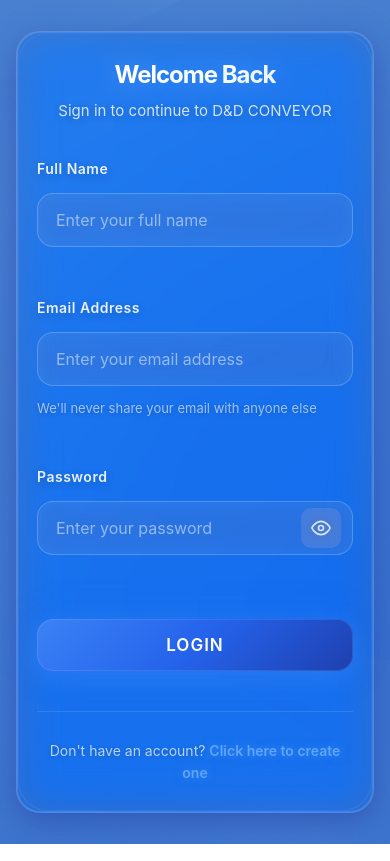
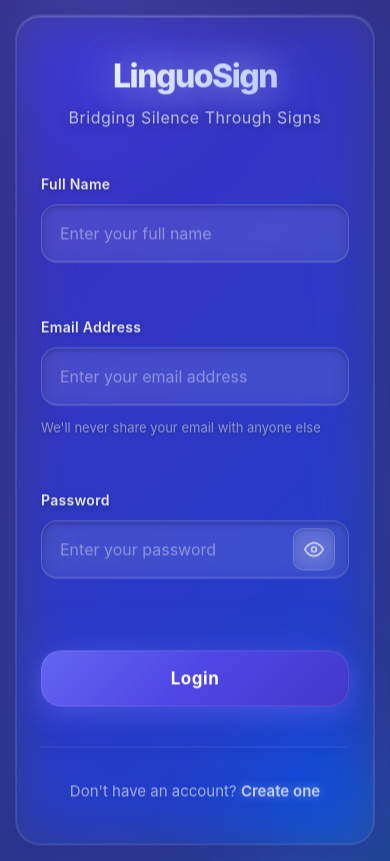
Before and after one commit to Murphy-24/DnD-conveyor, a React (Vite) app: page / in a window 390 px wide. Built offline with nearby package versions, Linux system fonts and the light colour scheme.

Commit message:
Redesign login page: LinguoSign branding with futuristic glassmorphic design

```diff
--- a/src/components/Login.css
+++ b/src/components/Login.css
@@ -1,6 +1,6 @@
 /**
- * Login Page Styles - Modern, accessible, and responsive
- * Glassmorphism design with blue tech theme
+ * LinguoSign Login Page - Futuristic Glassmorphic Design
+ * Premium assistive-tech focused UI
  */
 
 .login-container {
@@ -11,9 +11,10 @@
   padding: 24px;
   position: relative;
   overflow: hidden;
-  background: #0a0e27;
+  background: #0a0a1a;
 }
 
+/* Animated Gradient Background */
 .login-background {
   position: absolute;
   top: 0;
@@ -27,72 +28,82 @@
 .login-background-gradient {
   width: 100%;
   height: 100%;
-  background: linear-gradient(135deg, #1e3a8a 0%, #3b82f6 25%, #60a5fa 50%, #3b82f6 75%, #1e40af 100%);
-  opacity: 0.8;
-  animation: gradientShift 20s ease infinite;
+  background: linear-gradient(135deg, #0f172a 0%, #1e1b4b 25%, #312e81 50%, #1e3a8a 75%, #0c4a6e 100%);
+  position: relative;
+  animation: gradientFlow 20s ease infinite;
   background-size: 400% 400%;
-  position: relative;
 }
 
+/* Animated Light Blobs */
 .login-background-gradient::before {
   content: '';
   position: absolute;
-  top: -50%;
-  left: -50%;
-  width: 200%;
-  height: 200%;
-  background: radial-gradient(circle, rgba(59, 130, 246, 0.3) 0%, transparent 70%);
-  animation: rotate 30s linear infinite;
+  top: -30%;
+  left: -20%;
+  width: 60%;
+  height: 60%;
+  background: radial-gradient(circle, rgba(99, 102, 241, 0.4) 0%, transparent 70%);
+  border-radius: 50%;
+  animation: blobFloat 15s ease-in-out infinite;
+  filter: blur(60px);
 }
 
 .login-background-gradient::after {
   content: '';
   position: absolute;
-  top: 50%;
-  right: -30%;
-  width: 100%;
-  height: 100%;
-  background: radial-gradient(circle, rgba(96, 165, 250, 0.4) 0%, transparent 70%);
-  animation: rotate 25s linear infinite reverse;
+  bottom: -20%;
+  right: -15%;
+  width: 50%;
+  height: 50%;
+  background: radial-gradient(circle, rgba(14, 165, 233, 0.4) 0%, transparent 70%);
+  border-radius: 50%;
+  animation: blobFloat 18s ease-in-out infinite reverse;
+  filter: blur(60px);
 }
 
-@keyframes gradientShift {
-  0% {
+@keyframes gradientFlow {
+  0%, 100% {
     background-position: 0% 50%;
   }
   50% {
     background-position: 100% 50%;
   }
-  100% {
-    background-position: 0% 50%;
+}
+
+@keyframes blobFloat {
+  0%, 100% {
+    transform: translate(0, 0) scale(1);
+    opacity: 0.6;
+  }
+  33% {
+    transform: translate(30px, -30px) scale(1.1);
+    opacity: 0.8;
+  }
+  66% {
+    transform: translate(-20px, 20px) scale(0.9);
+    opacity: 0.7;
   }
 }
 
-@keyframes rotate {
-  0% {
-    transform: rotate(0deg);
-  }
-  100% {
-    transform: rotate(360deg);
-  }
-}
-
+/* Glassmorphic Card */
 .login-card {
   width: 100%;
-  max-width: 600px;
-  background: rgba(30, 58, 138, 0.15);
-  backdrop-filter: blur(20px) saturate(180%);
-  -webkit-backdrop-filter: blur(20px) saturate(180%);
+  max-width: 520px;
+  background: rgba(255, 255, 255, 0.05);
+  backdrop-filter: blur(30px) saturate(180%);
+  -webkit-backdrop-filter: blur(30px) saturate(180%);
   border-radius: 32px;
-  padding: 56px 48px;
+  padding: 64px 56px;
   box-shadow:
     0 8px 32px 0 rgba(31, 38, 135, 0.37),
-    inset 0 0 0 1px rgba(255, 255, 255, 0.1),
-    0 0 60px rgba(59, 130, 246, 0.3);
+    inset 0 1px 0 0 rgba(255, 255, 255, 0.15),
+    0 0 0 1px rgba(255, 255, 255, 0.1),
+    0 0 80px rgba(99, 102, 241, 0.2);
   position: relative;
   z-index: 1;
-  animation: slideUp 0.6s ease-out, glow 3s ease-in-out infinite;
-  border: 1px solid rgba(255, 255, 255, 0.18);
+  animation: cardFloat 6s ease-in-out infinite, cardGlow 4s ease-in-out infinite;
+  border: 1px solid rgba(255, 255, 255, 0.1);
+  overflow: hidden;
 }
 
 .login-card::before {
@@ -101,45 +112,50 @@
   top: 0;
   left: 0;
   right: 0;
-  bottom: 0;
-  border-radius: 32px;
-  padding: 2px;
-  background: linear-gradient(135deg, rgba(59, 130, 246, 0.4), rgba(96, 165, 250, 0.2), rgba(59, 130, 246, 0.4));
-  -webkit-mask: linear-gradient(#fff 0 0) content-box, linear-gradient(#fff 0 0);
-  -webkit-mask-composite: xor;
-  mask-composite: exclude;
-  animation: borderGlow 4s ease-in-out infinite;
-  pointer-events: none;
+  height: 1px;
+  background: linear-gradient(90deg, transparent, rgba(255, 255, 255, 0.3), transparent);
+  animation: shimmer 3s ease-in-out infinite;
 }
 
-@keyframes borderGlow {
+@keyframes cardFloat {
   0%, 100% {
-    opacity: 0.5;
+    transform: translateY(0px);
+  }
+  50% {
+    transform: translateY(-10px);
+  }
+}
+
+@keyframes cardGlow {
+  0%, 100% {
+    box-shadow:
+      0 8px 32px 0 rgba(31, 38, 135, 0.37),
+      inset 0 1px 0 0 rgba(255, 255, 255, 0.15),
+      0 0 0 1px rgba(255, 255, 255, 0.1),
+      0 0 80px rgba(99, 102, 241, 0.2);
+  }
+  50% {
+    box-shadow:
+      0 8px 32px 0 rgba(31, 38, 135, 0.5),
+      inset 0 1px 0 0 rgba(255, 255, 255, 0.2),
+      0 0 0 1px rgba(255, 255, 255, 0.15),
+      0 0 100px rgba(99, 102, 241, 0.4);
+  }
+}
+
+@keyframes shimmer {
+  0%, 100% {
+    opacity: 0.3;
   }
   50% {
     opacity: 1;
   }
 }
 
-@keyframes glow {
-  0%, 100% {
-    box-shadow:
-      0 8px 32px 0 rgba(31, 38, 135, 0.37),
-      inset 0 0 0 1px rgba(255, 255, 255, 0.1),
-      0 0 60px rgba(59, 130, 246, 0.3);
-  }
-  50% {
-    box-shadow:
-      0 8px 32px 0 rgba(31, 38, 135, 0.5),
-      inset 0 0 0 1px rgba(255, 255, 255, 0.2),
-      0 0 80px rgba(59, 130, 246, 0.5);
-  }
-}
-
 @keyframes slideUp {
   from {
     opacity: 0;
-    transform: translateY(20px);
+    transform: translateY(30px);
   }
   to {
     opacity: 1;
@@ -147,110 +163,134 @@
   }
 }
 
+.login-card {
+  animation: slideUp 0.8s ease-out, cardFloat 6s ease-in-out infinite, cardGlow 4s ease-in-out infinite;
+}
+
+/* Header Section */
 .login-header {
   text-align: center;
-  margin-bottom: 40px;
+  margin-bottom: 48px;
 }
 
 .login-title {
-  font-size: 42px;
-  font-weight: 700;
-  background: linear-gradient(135deg, #ffffff 0%, #e0e7ff 50%, #c7d2fe 100%);
+  font-size: 48px;
+  font-weight: 800;
+  background: linear-gradient(135deg, #ffffff 0%, #e0e7ff 30%, #c7d2fe 60%, #a5b4fc 100%);
   -webkit-background-clip: text;
   -webkit-text-fill-color: transparent;
   background-clip: text;
   margin: 0 0 12px 0;
-  letter-spacing: -1px;
-  text-shadow: 0 0 30px rgba(255, 255, 255, 0.3);
-  animation: titleGlow 2s ease-in-out infinite;
+  letter-spacing: -1.5px;
+  text-shadow: 0 0 40px rgba(199, 210, 254, 0.5);
+  animation: titlePulse 3s ease-in-out infinite;
+  font-family: -apple-system, BlinkMacSystemFont, 'Segoe UI', 'Roboto', 'Oxygen', 'Ubuntu', sans-serif;
 }
 
-@keyframes titleGlow {
+@keyframes titlePulse {
   0%, 100% {
-    filter: brightness(1);
+    filter: brightness(1) drop-shadow(0 0 20px rgba(199, 210, 254, 0.3));
   }
   50% {
-    filter: brightness(1.2);
+    filter: brightness(1.15) drop-shadow(0 0 30px rgba(199, 210, 254, 0.6));
   }
 }
 
 .login-subtitle {
-  font-size: 17px;
-  color: rgba(255, 255, 255, 0.8);
+  font-size: 18px;
+  color: rgba(255, 255, 255, 0.7);
   margin: 0;
   font-weight: 400;
-  text-shadow: 0 2px 10px rgba(0, 0, 0, 0.2);
+  letter-spacing: 0.5px;
+  text-shadow: 0 2px 10px rgba(0, 0, 0, 0.3);
+  font-family: -apple-system, BlinkMacSystemFont, 'Segoe UI', 'Roboto', 'Oxygen', 'Ubuntu', sans-serif;
 }
 
+/* Form Styles */
 .login-form {
   display: flex;
   flex-direction: column;
-  gap: 24px;
+  gap: 28px;
 }
 
 .form-group {
   display: flex;
   flex-direction: column;
-  gap: 8px;
+  gap: 10px;
+  position: relative;
 }
 
 .form-label {
   font-size: 14px;
   font-weight: 600;
   color: rgba(255, 255, 255, 0.9);
-  margin-bottom: 8px;
+  margin-bottom: 2px;
   display: block;
-  text-shadow: 0 2px 10px rgba(0, 0, 0, 0.2);
-  letter-spacing: 0.5px;
+  text-shadow: 0 1px 5px rgba(0, 0, 0, 0.3);
+  letter-spacing: 0.3px;
+  transition: all 0.3s ease;
+  font-family: -apple-system, BlinkMacSystemFont, 'Segoe UI', 'Roboto', 'Oxygen', 'Ubuntu', sans-serif;
 }
 
+.form-group:focus-within .form-label {
+  color: rgba(199, 210, 254, 1);
+  transform: translateX(4px);
+}
+
+/* Glassmorphic Input Fields */
 .form-input {
   width: 100%;
-  padding: 16px 20px;
+  padding: 18px 20px;
   font-size: 16px;
   line-height: 1.5;
   color: #ffffff;
-  background: rgba(255, 255, 255, 0.08);
+  background: rgba(255, 255, 255, 0.06);
   backdrop-filter: blur(10px);
-  border: 1px solid rgba(255, 255, 255, 0.2);
+  border: 1px solid rgba(255, 255, 255, 0.15);
   border-radius: 16px;
-  transition: all 0.3s ease;
+  transition: all 0.4s cubic-bezier(0.4, 0, 0.2, 1);
   font-family: inherit;
   box-sizing: border-box;
+  box-shadow:
+    inset 0 2px 4px rgba(0, 0, 0, 0.2),
+    inset 0 -1px 0 rgba(255, 255, 255, 0.1),
+    0 1px 0 rgba(255, 255, 255, 0.05);
 }
 
 .form-input::placeholder {
-  color: rgba(255, 255, 255, 0.5);
+  color: rgba(255, 255, 255, 0.4);
+  font-weight: 400;
 }
 
 .form-input:hover {
-  background: rgba(255, 255, 255, 0.12);
-  border-color: rgba(96, 165, 250, 0.5);
+  background: rgba(255, 255, 255, 0.08);
+  border-color: rgba(199, 210, 254, 0.4);
+  box-shadow:
+    inset 0 2px 4px rgba(0, 0, 0, 0.2),
+    inset 0 -1px 0 rgba(255, 255, 255, 0.15),
+    0 1px 0 rgba(255, 255, 255, 0.1),
+    0 4px 20px rgba(99, 102, 241, 0.15);
   transform: translateY(-2px);
-  box-shadow: 0 4px 20px rgba(59, 130, 246, 0.2);
 }
 
 .form-input:focus {
   outline: none;
-  background: rgba(255, 255, 255, 0.15);
-  border-color: #60a5fa;
+  background: rgba(255, 255, 255, 0.1);
+  border-color: rgba(199, 210, 254, 0.6);
   box-shadow:
-    0 0 0 4px rgba(59, 130, 246, 0.2),
-    0 8px 30px rgba(59, 130, 246, 0.3);
+    inset 0 2px 4px rgba(0, 0, 0, 0.2),
+    inset 0 -1px 0 rgba(255, 255, 255, 0.2),
+    0 0 0 4px rgba(99, 102, 241, 0.2),
+    0 8px 30px rgba(99, 102, 241, 0.3),
+    0 0 40px rgba(199, 210, 254, 0.2);
   transform: translateY(-2px);
 }
 
 .form-input:focus-visible {
-  outline: 2px solid #667eea;
-  outline-offset: 2px;
+  outline: none;
 }
 
-.form-input:disabled {
-  background: #f1f5f9;
-  color: #94a3b8;
-  cursor: not-allowed;
-}
-
+/* Password Input Wrapper */
 .password-input-wrapper {
   position: relative;
   display: flex;
@@ -258,79 +298,90 @@
 }
 
 .password-input {
-  padding-right: 48px;
+  padding-right: 56px;
 }
 
+/* Glass-style Password Toggle */
 .password-toggle {
   position: absolute;
-  right: 12px;
-  background: rgba(255, 255, 255, 0.1);
-  border: none;
+  right: 14px;
+  background: rgba(255, 255, 255, 0.08);
+  backdrop-filter: blur(10px);
+  border: 1px solid rgba(255, 255, 255, 0.15);
   cursor: pointer;
   padding: 10px;
   display: flex;
   align-items: center;
   justify-content: center;
-  color: rgba(255, 255, 255, 0.8);
+  color: rgba(255, 255, 255, 0.7);
   border-radius: 10px;
-  transition: all 0.3s ease;
+  transition: all 0.3s cubic-bezier(0.4, 0, 0.2, 1);
   z-index: 1;
-  backdrop-filter: blur(10px);
+  box-shadow: inset 0 1px 2px rgba(0, 0, 0, 0.2);
 }
 
 .password-toggle:hover {
-  color: #ffffff;
-  background: rgba(96, 165, 250, 0.3);
+  color: rgba(199, 210, 254, 1);
+  background: rgba(199, 210, 254, 0.15);
+  border-color: rgba(199, 210, 254, 0.4);
   transform: scale(1.1);
-  box-shadow: 0 4px 15px rgba(59, 130, 246, 0.4);
-}
-
-.password-toggle:focus {
-  outline: none;
-  box-shadow: 0 0 0 3px rgba(102, 126, 234, 0.1);
+  box-shadow:
+    inset 0 1px 2px rgba(0, 0, 0, 0.2),
+    0 4px 15px rgba(99, 102, 241, 0.3);
 }
 
 .password-toggle:active {
   transform: scale(0.95);
 }
 
+.password-toggle:focus {
+  outline: none;
+  box-shadow:
+    inset 0 1px 2px rgba(0, 0, 0, 0.2),
+    0 0 0 3px rgba(99, 102, 241, 0.3);
+}
+
+/* Helper and Error Text */
 .form-helper {
   font-size: 13px;
-  color: rgba(255, 255, 255, 0.6);
-  margin-top: 6px;
-  text-shadow: 0 1px 5px rgba(0, 0, 0, 0.2);
+  color: rgba(255, 255, 255, 0.5);
+  margin-top: 4px;
+  text-shadow: 0 1px 3px rgba(0, 0, 0, 0.3);
+  font-family: -apple-system, BlinkMacSystemFont, 'Segoe UI', 'Roboto', 'Oxygen', 'Ubuntu', sans-serif;
 }
 
 .form-error {
   font-size: 13px;
   color: #fca5a5;
-  margin-top: 6px;
+  margin-top: 4px;
   min-height: 18px;
   display: block;
-  text-shadow: 0 1px 5px rgba(239, 68, 68, 0.3);
+  text-shadow: 0 1px 5px rgba(239, 68, 68, 0.4);
+  font-family: -apple-system, BlinkMacSystemFont, 'Segoe UI', 'Roboto', 'Oxygen', 'Ubuntu', sans-serif;
 }
 
+/* Premium Login Button */
 .login-button {
   width: 100%;
-  padding: 18px 24px;
+  padding: 20px 24px;
   font-size: 17px;
-  font-weight: 600;
+  font-weight: 700;
   color: #ffffff;
-  background: linear-gradient(135deg, #3b82f6 0%, #2563eb 50%, #1e40af 100%);
+  background: linear-gradient(135deg, #6366f1 0%, #4f46e5 50%, #4338ca 100%);
   border: none;
-  border-radius: 16px;
+  border-radius: 20px;
   cursor: pointer;
-  transition: all 0.3s ease;
-  margin-top: 12px;
+  transition: all 0.4s cubic-bezier(0.4, 0, 0.2, 1);
+  margin-top: 16px;
   box-shadow:
-    0 8px 25px rgba(59, 130, 246, 0.4),
+    0 8px 25px rgba(99, 102, 241, 0.4),
     0 0 0 1px rgba(255, 255, 255, 0.1) inset,
-    0 0 40px rgba(59, 130, 246, 0.2);
-  font-family: inherit;
+    0 0 50px rgba(99, 102, 241, 0.3);
+  font-family: -apple-system, BlinkMacSystemFont, 'Segoe UI', 'Roboto', 'Oxygen', 'Ubuntu', sans-serif;
   position: relative;
   overflow: hidden;
-  text-transform: uppercase;
-  letter-spacing: 1px;
+  text-transform: none;
+  letter-spacing: 0.5px;
 }
 
 .login-button::before {
@@ -341,7 +392,7 @@
   width: 100%;
   height: 100%;
   background: linear-gradient(90deg, transparent, rgba(255, 255, 255, 0.3), transparent);
-  transition: left 0.5s ease;
+  transition: left 0.6s ease;
 }
 
 .login-button:hover::before {
@@ -349,71 +400,76 @@
 }
 
 .login-button:hover {
-  transform: translateY(-3px);
+  transform: translateY(-4px);
   box-shadow:
-    0 12px 35px rgba(59, 130, 246, 0.5),
+    0 12px 35px rgba(99, 102, 241, 0.5),
     0 0 0 1px rgba(255, 255, 255, 0.2) inset,
-    0 0 60px rgba(59, 130, 246, 0.4);
-  background: linear-gradient(135deg, #60a5fa 0%, #3b82f6 50%, #2563eb 100%);
+    0 0 70px rgba(99, 102, 241, 0.5);
+  background: linear-gradient(135deg, #818cf8 0%, #6366f1 50%, #4f46e5 100%);
 }
 
 .login-button:active {
-  transform: translateY(-1px);
+  transform: translateY(-2px);
 }
 
 .login-button:focus {
   outline: none;
   box-shadow:
-    0 0 0 4px rgba(59, 130, 246, 0.4),
-    0 8px 25px rgba(59, 130, 246, 0.4),
-    0 0 40px rgba(59, 130, 246, 0.3);
+    0 0 0 4px rgba(99, 102, 241, 0.4),
+    0 8px 25px rgba(99, 102, 241, 0.4),
+    0 0 50px rgba(99, 102, 241, 0.4);
 }
 
 .login-button:disabled {
-  opacity: 0.6;
+  opacity: 0.5;
   cursor: not-allowed;
   transform: none;
 }
 
+/* Footer Section */
 .login-footer {
   margin-top: 40px;
   text-align: center;
-  padding-top: 28px;
+  padding-top: 32px;
   border-top: 1px solid rgba(255, 255, 255, 0.1);
 }
 
 .login-footer-text {
-  font-size: 14px;
-  color: rgba(255, 255, 255, 0.7);
+  font-size: 15px;
+  color: rgba(255, 255, 255, 0.6);
   margin: 0;
   line-height: 1.6;
-  text-shadow: 0 1px 5px rgba(0, 0, 0, 0.2);
+  font-family: -apple-system, BlinkMacSystemFont, 'Segoe UI', 'Roboto', 'Oxygen', 'Ubuntu', sans-serif;
 }
 
+/* Glowing Signup Link */
 .login-link {
-  color: #60a5fa;
+  color: #c7d2fe;
   text-decoration: none;
   font-weight: 600;
-  transition: all 0.3s ease;
+  transition: all 0.4s cubic-bezier(0.4, 0, 0.2, 1);
   position: relative;
-  text-shadow: 0 0 10px rgba(96, 165, 250, 0.5);
+  text-shadow: 0 0 10px rgba(199, 210, 254, 0.5);
+  display: inline-block;
 }
 
 .login-link::after {
   content: '';
   position: absolute;
-  bottom: -2px;
+  bottom: -3px;
   left: 0;
   width: 0;
   height: 2px;
-  background: linear-gradient(90deg, #60a5fa, #3b82f6);
-  transition: width 0.3s ease;
-  box-shadow: 0 0 10px rgba(96, 165, 250, 0.8);
+  background: linear-gradient(90deg, #c7d2fe, #818cf8, #6366f1);
+  transition: width 0.4s cubic-bezier(0.4, 0, 0.2, 1);
+  box-shadow: 0 0 10px rgba(199, 210, 254, 0.8);
+  border-radius: 2px;
 }
 
 .login-link:hover {
-  color: #93c5fd;
-  text-shadow: 0 0 15px rgba(96, 165, 250, 0.8);
+  color: #e0e7ff;
+  text-shadow: 0 0 20px rgba(199, 210, 254, 0.9);
+  transform: translateY(-2px);
 }
 
 .login-link:hover::after {
@@ -421,13 +477,15 @@
 }
 
 .login-link:focus {
-  outline: 2px solid #667eea;
-  outline-offset: 2px;
-  border-radius: 2px;
+  outline: none;
+  box-shadow: 0 0 0 3px rgba(99, 102, 241, 0.3);
+  border-radius: 4px;
+  padding: 2px 4px;
+  margin: -2px -4px;
 }
 
 .login-link:active {
-  color: #5568d3;
+  color: #a5b4fc;
 }
 
 /* Responsive Design */
@@ -437,73 +495,50 @@
   }
 
   .login-card {
-    padding: 40px 28px;
+    padding: 48px 32px;
     border-radius: 24px;
     max-width: 100%;
+  }
+
+  .login-title {
+    font-size: 36px;
+  }
+
+  .login-subtitle {
+    font-size: 16px;
+  }
+
+  .form-input {
+    font-size: 16px;
+    padding: 16px 18px;
+  }
+
+  .login-button {
+    padding: 18px 20px;
+  }
+}
+
+@media (max-width: 480px) {
+  .login-card {
+    padding: 40px 24px;
   }
 
   .login-title {
     font-size: 32px;
   }
 
-  .login-subtitle {
-    font-size: 15px;
-  }
-
-  .form-input {
-    font-size: 16px; /* Prevents zoom on iOS */
-    padding: 14px 18px;
-  }
-
-  .login-button {
-    padding: 16px 20px;
+  .login-form {
+    gap: 24px;
   }
 }
 
-@media (max-width: 480px) {
-  .login-card {
-    padding: 28px 20px;
-  }
-
+/* Reduced Motion Support */
+@media (prefers-reduced-motion: reduce) {
+  .login-background-gradient,
+  .login-background-gradient::before,
+  .login-background-gradient::after,
+  .login-card,
   .login-title {
-    font-size: 24px;
-  }
-
-  .login-form {
-    gap: 20px;
-  }
-}
-
-/* High contrast mode support */
-@media (prefers-contrast: high) {
-  .login-card {
-    background: #ffffff;
-    border: 2px solid #000000;
-  }
-
-  .form-input {
-    border-width: 2px;
-    border-color: #000000;
-  }
-
-  .form-input:focus {
-    border-color: #000000;
-    outline: 3px solid #000000;
-  }
-
-  .login-button {
-    background: #000000;
-    color: #ffffff;
-  }
-}
-
-/* Reduced motion support */
-@media (prefers-reduced-motion: reduce) {
-  .login-background-gradient {
-    animation: none;
-  }
-
-  .login-card {
     animation: none;
   }
 
@@ -514,52 +549,3 @@
     transition: none;
   }
 }
-
-/* Dark mode support (optional, can be enabled) */
-@media (prefers-color-scheme: dark) {
-  .login-card {
-    background: rgba(30, 41, 59, 0.98);
-    box-shadow:
-      0 20px 25px -5px rgba(0, 0, 0, 0.3),
-      0 10px 10px -5px rgba(0, 0, 0, 0.2);
-  }
-
-  .login-title {
-    color: #f1f5f9;
-  }
-
-  .login-subtitle {
-    color: #94a3b8;
-  }
-
-  .form-label {
-    color: #e2e8f0;
-  }
-
-  .form-input {
-    background: #1e293b;
-    border-color: #334155;
-    color: #f1f5f9;
-  }
-
-  .form-input:hover {
-    border-color: #475569;
-  }
-
-  .form-input:focus {
-    border-color: #667eea;
-    box-shadow: 0 0 0 3px rgba(102, 126, 234, 0.2);
-  }
-
-  .form-helper {
-    color: #94a3b8;
-  }
-
-  .login-footer {
-    border-top-color: #334155;
-  }
-
-  .login-footer-text {
-    color: #94a3b8;
-  }
-}
--- a/src/components/Login.tsx
+++ b/src/components/Login.tsx
@@ -38,8 +38,8 @@
 
       <div className="login-card">
         <div className="login-header">
-          <h1 className="login-title">Welcome Back</h1>
-          <p className="login-subtitle">Sign in to continue to D&D CONVEYOR</p>
+          <h1 className="login-title">LinguoSign</h1>
+          <p className="login-subtitle">Bridging Silence Through Signs</p>
         </div>
 
         <form className="login-form" onSubmit={handleSubmit}>
@@ -157,7 +157,7 @@
           <p className="login-footer-text">
             Don't have an account?{' '}
             <a href="#" className="login-link" onClick={(e) => e.preventDefault()}>
-              Click here to create one
+              Create one
             </a>
           </p>
         </div>
```
